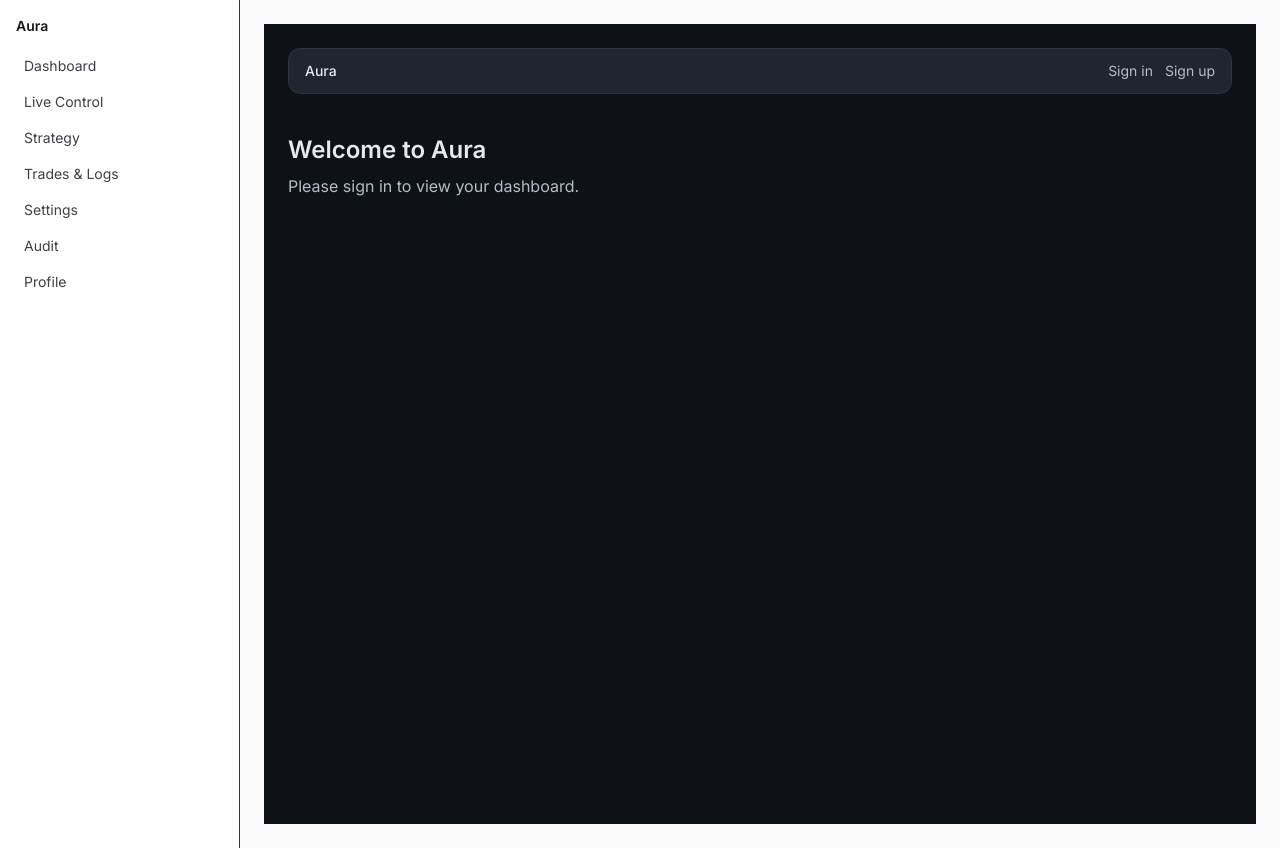
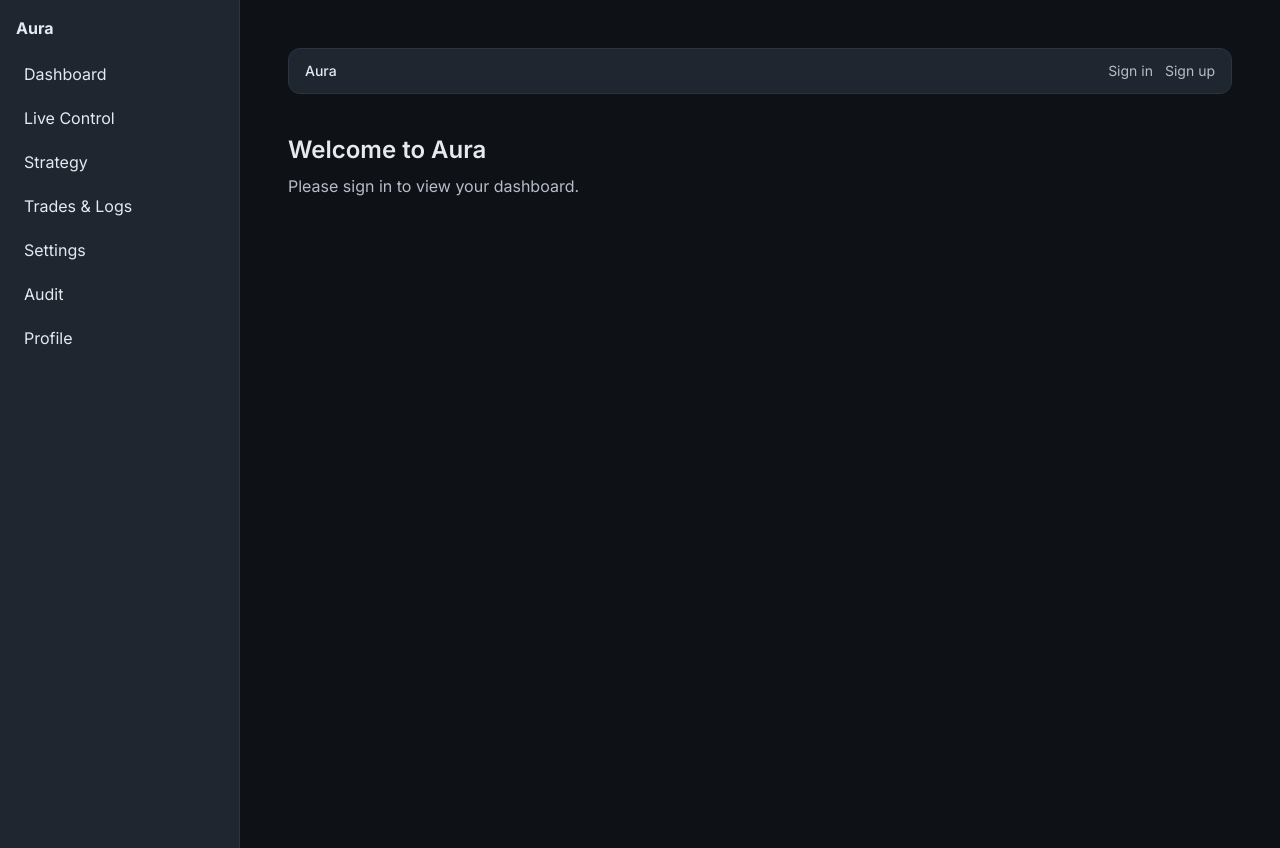
Before and after one commit to becspage-arch/aura, a Next.js app: page /app in a window 1280 px wide. Built offline with nearby package versions, Linux system fonts and the light colour scheme; no server answers.

Commit message:
layout css

```diff
--- a/src/app/app/layout.tsx
+++ b/src/app/app/layout.tsx
@@ -1,5 +1,4 @@
 import Link from "next/link";
-import { ThemeProvider } from "next-themes";
 
 const nav = [
   { href: "/app", label: "Dashboard" },
@@ -13,20 +12,28 @@ const nav = [
 
 export default function AppLayout({ children }: { children: React.ReactNode }) {
   return (
-    <ThemeProvider attribute="class" defaultTheme="dark" enableSystem={false}>
-      <div className="grid min-h-screen grid-cols-[240px_1fr] bg-zinc-50 dark:bg-black">
+    <div className="grid min-h-screen grid-cols-[240px_1fr]">
       {/* Sidebar */}
-        <aside className="border-r border-zinc-200 bg-white p-4 dark:border-zinc-800 dark:bg-zinc-950">
-          <div className="mb-4 text-sm font-semibold text-zinc-900 dark:text-zinc-50">
-            Aura
-          </div>
+      <aside
+        style={{
+          borderRight: "1px solid var(--border)",
+          background: "var(--card)",
+          color: "var(--card-foreground)",
+          padding: 16,
+        }}
+      >
+        <div style={{ fontWeight: 700, marginBottom: 16 }}>Aura</div>
 
-          <nav className="grid gap-2 text-sm">
+        <nav style={{ display: "grid", gap: 8 }}>
           {nav.map((item) => (
             <Link
               key={item.href}
               href={item.href}
-                className="rounded-md px-2 py-1 text-zinc-700 hover:bg-zinc-100 dark:text-zinc-300 dark:hover:bg-zinc-900"
+              style={{
+                padding: "6px 8px",
+                borderRadius: 10,
+                color: "var(--foreground)",
+              }}
             >
               {item.label}
             </Link>
@@ -35,8 +42,7 @@ export default function AppLayout({ children }: { children: React.ReactNode }) {
       </aside>
 
       {/* Main content */}
-        <main className="p-6">{children}</main>
+      <main style={{ padding: 24 }}>{children}</main>
     </div>
-    </ThemeProvider>
   );
 }
```
Also changed, not shown: 2 other files (tests, documents, lock files or other folders). Lines whose indentation alone changed are shown as unchanged.
